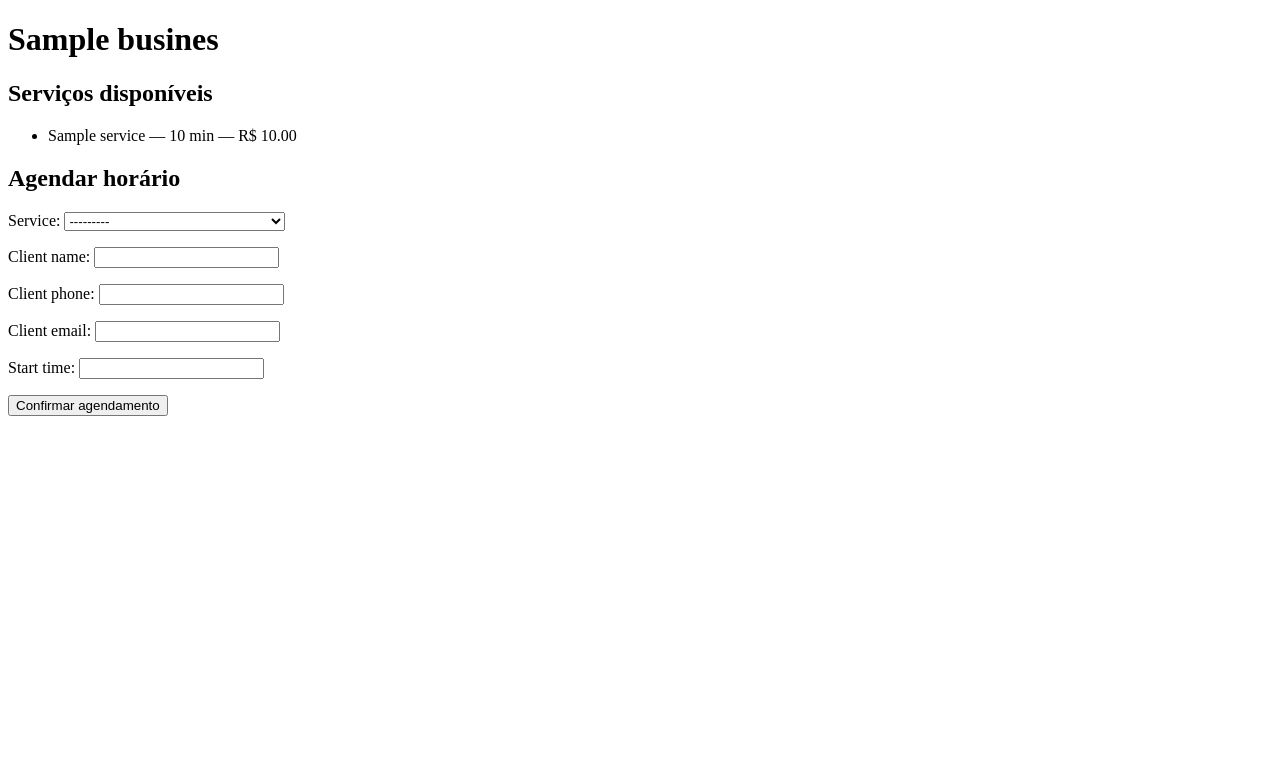
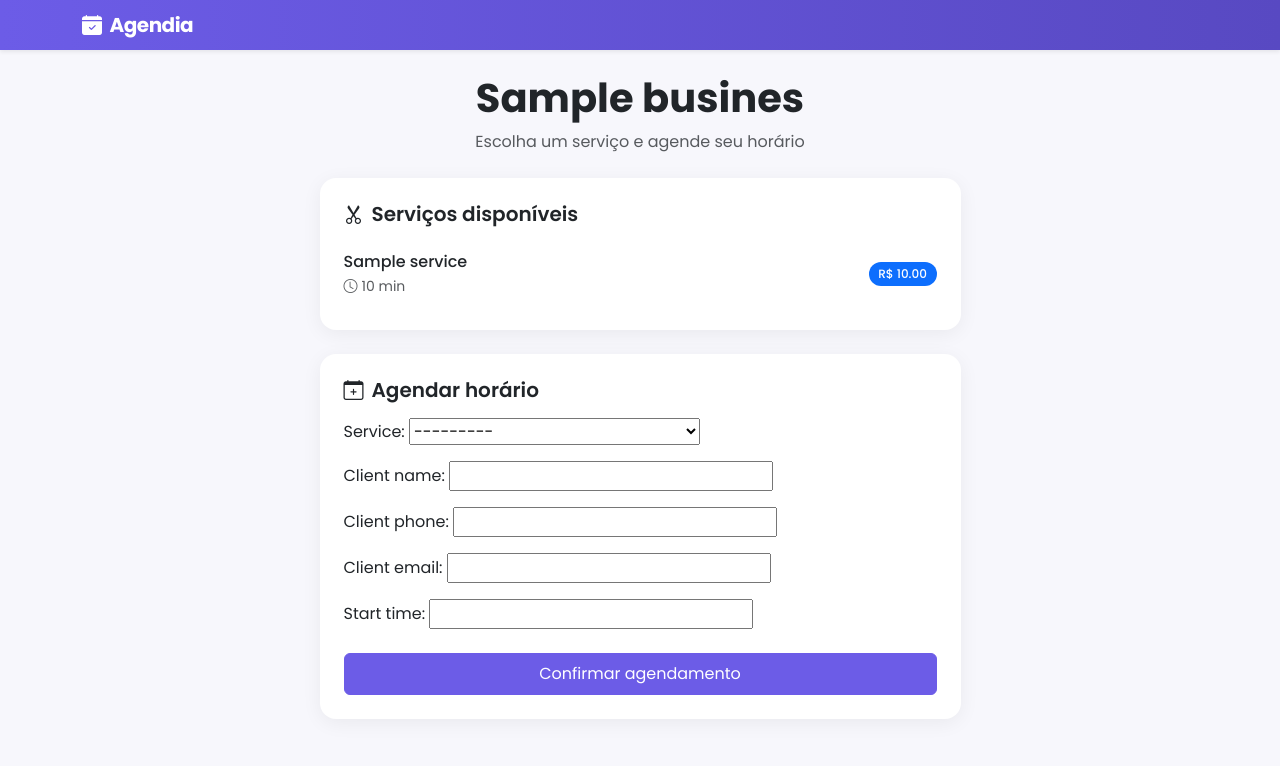
Before and after one commit to Alceu-2004/Agendia, a Django app: a page that uses scheduling/templates/scheduling/booking.html in a window 1280 px wide. Shown: the top 766 px of the page. Run offline with Django 5.2, Linux system fonts and the light colour scheme; tables that the repository leaves empty hold one stand-in row (values such as "Sample post"); parts of the project's set-up code (start-up, migrations or seed data) failed here and were passed over.

Commit message:
style: redesign visual com Bootstrap Icons e paleta customizada; fix: logout via POST e redirecionamento pos-login

```diff
--- a/core/settings.py
+++ b/core/settings.py
@@ -157,3 +157,6 @@ CELERY_BEAT_SCHEDULE = {
         'schedule': crontab(minute='*/5'),
     },
 }
+
+LOGIN_REDIRECT_URL = 'dashboard'
+LOGIN_URL = 'login'
--- a/scheduling/templates/scheduling/booking.html
+++ b/scheduling/templates/scheduling/booking.html
@@ -1,25 +1,48 @@
-<!DOCTYPE html>
-<html lang="pt-br">
-<head>
-    <meta charset="UTF-8">
-    <title>Agendar em {{ business.name }}</title>
-</head>
-<body>
-    <h1>{{ business.name }}</h1>
-    <h2>Serviços disponíveis</h2>
-    <ul>
+{% extends 'base.html' %}
+
+{% block title %}Agendar em {{ business.name }}{% endblock %}
+
+{% block content %}
+<div class="row justify-content-center">
+    <div class="col-md-7">
+        <div class="text-center mb-4">
+            <h1 class="fw-bold">{{ business.name }}</h1>
+            <p class="text-muted">Escolha um serviço e agende seu horário</p>
+        </div>
+
+        <div class="card p-4 mb-4">
+            <h5 class="fw-semibold mb-3"><i class="bi bi-scissors me-2"></i>Serviços disponíveis</h5>
+            <ul class="list-group list-group-flush">
                 {% for service in services %}
-            <li>{{ service.name }} — {{ service.duration_minutes }} min — R$ {{ service.price }}</li>
+                    <li class="list-group-item d-flex justify-content-between align-items-center px-0">
+                        <div>
+                            <div class="fw-medium">{{ service.name }}</div>
+                            <small class="text-muted"><i class="bi bi-clock me-1"></i>{{ service.duration_minutes }} min</small>
+                        </div>
+                        <span class="badge bg-primary rounded-pill">R$ {{ service.price }}</span>
+                    </li>
                 {% empty %}
-            <li>Nenhum serviço cadastrado ainda.</li>
+                    <li class="list-group-item px-0">Nenhum serviço cadastrado ainda.</li>
                 {% endfor %}
             </ul>
+        </div>
 
-    <h2>Agendar horário</h2>
+        <div class="card p-4">
+            <h5 class="fw-semibold mb-3"><i class="bi bi-calendar-plus me-2"></i>Agendar horário</h5>
             <form method="post">
                 {% csrf_token %}
+                {% if form.non_field_errors %}
+                    <div class="alert alert-danger d-flex align-items-center">
+                        <i class="bi bi-exclamation-triangle-fill me-2"></i>
+                        <div>{{ form.non_field_errors }}</div>
+                    </div>
+                {% endif %}
                 {{ form.as_p }}
-        <button type="submit">Confirmar agendamento</button>
+                <button type="submit" class="btn btn-primary w-100 py-2 mt-2">
+                    Confirmar agendamento
+                </button>
             </form>
-</body>
-</html>
+        </div>
+    </div>
+</div>
+{% endblock %}
--- a/templates/base.html
+++ b/templates/base.html
@@ -5,15 +5,54 @@
     <meta name="viewport" content="width=device-width, initial-scale=1">
     <title>{% block title %}Agendia{% endblock %}</title>
     <link href="https://cdn.jsdelivr.net/npm/bootstrap@5.3.3/dist/css/bootstrap.min.css" rel="stylesheet">
+    <link href="https://cdn.jsdelivr.net/npm/bootstrap-icons@1.11.3/font/bootstrap-icons.css" rel="stylesheet">
+    <link href="https://fonts.googleapis.com/css2?family=Poppins:wght@400;500;600;700&display=swap" rel="stylesheet">
+    <style>
+        :root {
+            --agendia-primary: #6C5CE7;
+            --agendia-primary-dark: #5849C2;
+            --agendia-bg: #F7F7FC;
+        }
+        body {
+            font-family: 'Poppins', sans-serif;
+            background-color: var(--agendia-bg);
+        }
+        .navbar-agendia {
+            background: linear-gradient(90deg, var(--agendia-primary), var(--agendia-primary-dark));
+        }
+        .navbar-agendia .navbar-brand {
+            font-weight: 700;
+            letter-spacing: -0.5px;
+        }
+        .btn-primary {
+            background-color: var(--agendia-primary);
+            border-color: var(--agendia-primary);
+        }
+        .btn-primary:hover {
+            background-color: var(--agendia-primary-dark);
+            border-color: var(--agendia-primary-dark);
+        }
+        .card {
+            border: none;
+            border-radius: 16px;
+            box-shadow: 0 4px 20px rgba(0, 0, 0, 0.06);
+        }
+        .badge {
+            font-weight: 500;
+            padding: 0.5em 0.8em;
+        }
+    </style>
 </head>
-<body class="bg-light">
-    <nav class="navbar navbar-dark bg-dark mb-4">
+<body>
+    <nav class="navbar navbar-dark navbar-agendia mb-4 shadow-sm">
         <div class="container">
-            <span class="navbar-brand mb-0 h1">Agendia</span>
+            <span class="navbar-brand mb-0 h1">
+                <i class="bi bi-calendar-check-fill me-2"></i>Agendia
+            </span>
         </div>
     </nav>
 
-    <div class="container">
+    <div class="container pb-5">
         {% block content %}
         {% endblock %}
     </div>
```
Also changed, not shown: scheduling/templates/scheduling/booking_sucess.html (+23 -11 lines), scheduling/templates/scheduling/dashboard.html (+40 -18 lines). Lines whose indentation alone changed are shown as unchanged.
